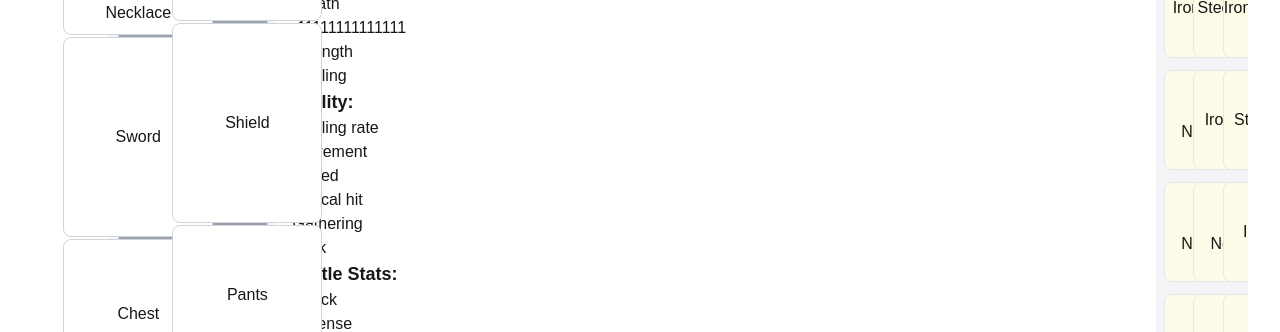
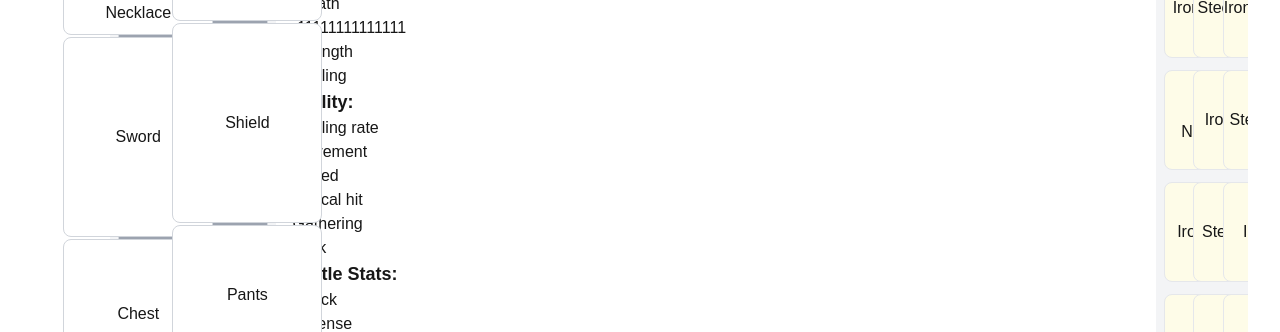
Before and after one commit to Tommysons/mafia-world, a Next.js app: page /profile in a window 1280 px wide. Shown: the part 124-456 px from the top of the page. Built offline with nearby package versions, Linux system fonts and the light colour scheme.

Commit message:
Seperating code

```diff
--- a/app/profile/page.tsx
+++ b/app/profile/page.tsx
@@ -1,63 +1,11 @@
 "use client"
 import React, { useState } from 'react'
 import Link from 'next/link'
+import { Item } from '@/types/item'
+import initialProfile from '@/constats/initialProfile'
+import initialItems from '@/data/initialItems'
 
-//Define the type for your items
-type Item = {
-    uniqueId: string
-    id: string
-    name: string
-    size: { height: number; width: number }
-    coords: { x: number; y: number }
-}
-
-
-//Initial profile setup
-const initialProfile: { [key: string]: Item | null } = {
-    //Left side of profile
-    helmet: null,
-    necklace: null,
-    sword: null,
-    chest: null,
-    belt: null,
-    //Right side of profile
-    le: null,
-    re: null,
-    gloves: null,
-    shield: null,
-    pants: null,
-    boots: null,
-}
-
-//Initial Items
-const initialItems: Item[] = [
-    { uniqueId: 'helmet1', id: 'helmet', name: 'Iron Helmet', size: { height: 80, width: 150 }, coords: { x: -22, y: -30 } },
-    { uniqueId: 'helmet2', id: 'helmet', name: 'Steel Helmet', size: { height: 80, width: 150 }, coords: { x: -22, y: -30 } },
-    { uniqueId: 'necklace1', id: 'necklace', name: 'Iron Necklace', size: { height: 45, width: 150 }, coords: { x: -22, y: -51 } },
-    { uniqueId: 'necklace2', id: 'necklace', name: 'Steel Necklace', size: { height: 45, width: 150 }, coords: { x: -22, y: -51 } },
-    { uniqueId: 'sword1', id: 'sword', name: 'Iron Sword', size: { height: 45, width: 150 }, coords: { x: -22, y: -51 } },
-    { uniqueId: 'sword2', id: 'sword', name: 'Steel Steel', size: { height: 45, width: 150 }, coords: { x: -22, y: -51 } },
-    { uniqueId: 'chest1', id: 'chest', name: 'Steel Necklace', size: { height: 45, width: 150 }, coords: { x: -22, y: -51 } },
-    { uniqueId: 'chest2', id: 'chest', name: 'Steel Necklace', size: { height: 45, width: 150 }, coords: { x: -22, y: -51 } },
-    { uniqueId: 'best1', id: 'belt', name: 'Iron Belt', size: { height: 45, width: 150 }, coords: { x: -22, y: -51 } },
-    { uniqueId: 'belt2', id: 'belt', name: 'Steel Belt', size: { height: 45, width: 150 }, coords: { x: -22, y: -51 } },
-    { uniqueId: 'le1', id: 'le', name: 'IL', size: { height: 45, width: 150 }, coords: { x: -22, y: -51 } },
-    { uniqueId: 'le2', id: 'le', name: 'SL', size: { height: 45, width: 150 }, coords: { x: -22, y: -51 } },
-    { uniqueId: 're1', id: 're', name: 'IR', size: { height: 45, width: 150 }, coords: { x: -22, y: -51 } },
-    { uniqueId: 're2', id: 're', name: 'SR', size: { height: 45, width: 150 }, coords: { x: -22, y: -51 } },
-    { uniqueId: 'gloves1', id: 'gloves', name: 'Iron Gloves', size: { height: 45, width: 150 }, coords: { x: -22, y: -51 } },
-    { uniqueId: 'gloves2', id: 'gloves', name: 'Steel Gloves', size: { height: 45, width: 150 }, coords: { x: -22, y: -51 } },
-    { uniqueId: 'shield1', id: 'shield', name: 'Iron Shield', size: { height: 45, width: 150 }, coords: { x: -22, y: -51 } },
-    { uniqueId: 'shield2', id: 'shield', name: 'Steel Shield', size: { height: 45, width: 150 }, coords: { x: -22, y: -51 } },
-    { uniqueId: 'pants1', id: 'pants', name: 'Iron Pants', size: { height: 45, width: 150 }, coords: { x: -22, y: -51 } },
-    { uniqueId: 'pants2', id: 'pants', name: 'Steel Pants', size: { height: 45, width: 150 }, coords: { x: -22, y: -51 } },
-    { uniqueId: 'boots1', id: 'boots', name: 'Iron Boots', size: { height: 45, width: 150 }, coords: { x: -22, y: -51 } },
-    { uniqueId: 'boots2', id: 'boots', name: 'Steel Boots', size: { height: 45, width: 150 }, coords: { x: -22, y: -51 } },
-
-]
-
-
-const Test4 = () => {
+const Profile = () => {
     const [inventory, setInventory] = useState<Item[]>(initialItems)
     const [profile, setProfile] = useState<{ [key: string]: Item | null }>(initialProfile)
 
@@ -88,8 +36,6 @@ const Test4 = () => {
     const handleProfileClick = (slotKey: string) => {
         const item = profile[slotKey]
         if (!item) return
-
-        console.log(`Item double-clicked in profile slot ${slotKey}:`, item)
 
         // Return the item back to the inventory
         setInventory(prev => {
@@ -367,4 +313,4 @@ const Test4 = () => {
     )
 }
 
-export default Test4
+export default Profile
--- /dev/null
+++ b/components/ProfileLeftColumn.tsx
@@ -0,0 +1,13 @@
+import React from 'react'
+
+const ProfileLeftColumn = () => {
+  return (
+    <div className='flex flex-col items-center cursor-pointer -translate-x-[21px]
+    -translate-y-[31px] gap-[2px]'>
+        {/*Helmet */}
+        <div className=''></div>
+    </div>
+  )
+}
+
+export default ProfileLeftColumn
--- /dev/null
+++ b/constats/initialProfile.ts
@@ -0,0 +1,19 @@
+import { Item } from "@/types/item";
+
+const initialProfile: {[key: string]: Item | null} = {
+    //Left side of profile
+    helmet: null,
+    necklace: null,
+    sword: null,
+    chest: null,
+    belt: null,
+    //Right side of profile
+    le: null,
+    re: null,
+    gloves: null,
+    shield: null,
+    pants: null,
+    boots: null,
+}
+
+export default initialProfile
--- /dev/null
+++ b/data/initialItems.ts
@@ -0,0 +1,28 @@
+import { Item } from "@/types/item";
+
+const initialItems: Item[] = [
+    {uniqueId: 'ironhelmet', id: 'helmet', name: "Iron Helmet"},
+    {uniqueId: 'steelhelmet', id: 'helmet', name: "Steel Helmet"},
+    {uniqueId: 'ironnecklace', id: 'necklace', name: "Iron Necklace"},
+    {uniqueId: 'steelnecklace', id: 'necklace', name: "Steel Neckalce"},
+    {uniqueId: "ironsword", id: 'sword', name: "Iron Sword"},
+    {uniqueId: "steelsword", id: 'sword', name: "Steel Sword"},
+    {uniqueId: "ironchest", id: "chest", name: "Iron Chest"},
+    {uniqueId: 'steelchest', id: 'chest', name: "Steel Chest"},
+    {uniqueId: "ironbelt", id: 'belt', name: "Iron Belt"},
+    {uniqueId: "steelbelt", id: "belt", name: "Steel Belt"},
+    {uniqueId: "ironle", id: "le", name: "IL"},
+    {uniqueId: "steelle", id: "le", name: "SL"},
+    {uniqueId: "ironre", id: "re", name: "IR"},
+    {uniqueId: "steelre", id: "re", name: "SR"},
+    {uniqueId: "irongloves", id: 'gloves', name: "Iron Gloves"},
+    {uniqueId: "steelgloves", id: "gloves", name: "Steel Gloves"},
+    {uniqueId: "ironshield", id: "shield", name: "Iron Shield"},
+    {uniqueId: "steelshield", id: 'shield', name: "Steel Shield"},
+    {uniqueId: "ironpants", id: "pants", name: "Iron Pants"},
+    {uniqueId: "steelpants", id: "pants", name: "Steel Pants"},
+    {uniqueId: "ironboots", id: "boots", name: "Iron Boots"},
+    {uniqueId: "Steel Boots", id: "boots", name: "Steel Boots"}
+]
+
+export default initialItems
--- /dev/null
+++ b/types/item.ts
@@ -0,0 +1,5 @@
+export type Item = {
+    uniqueId: string;
+    id: string;
+    name: string;
+}
```
